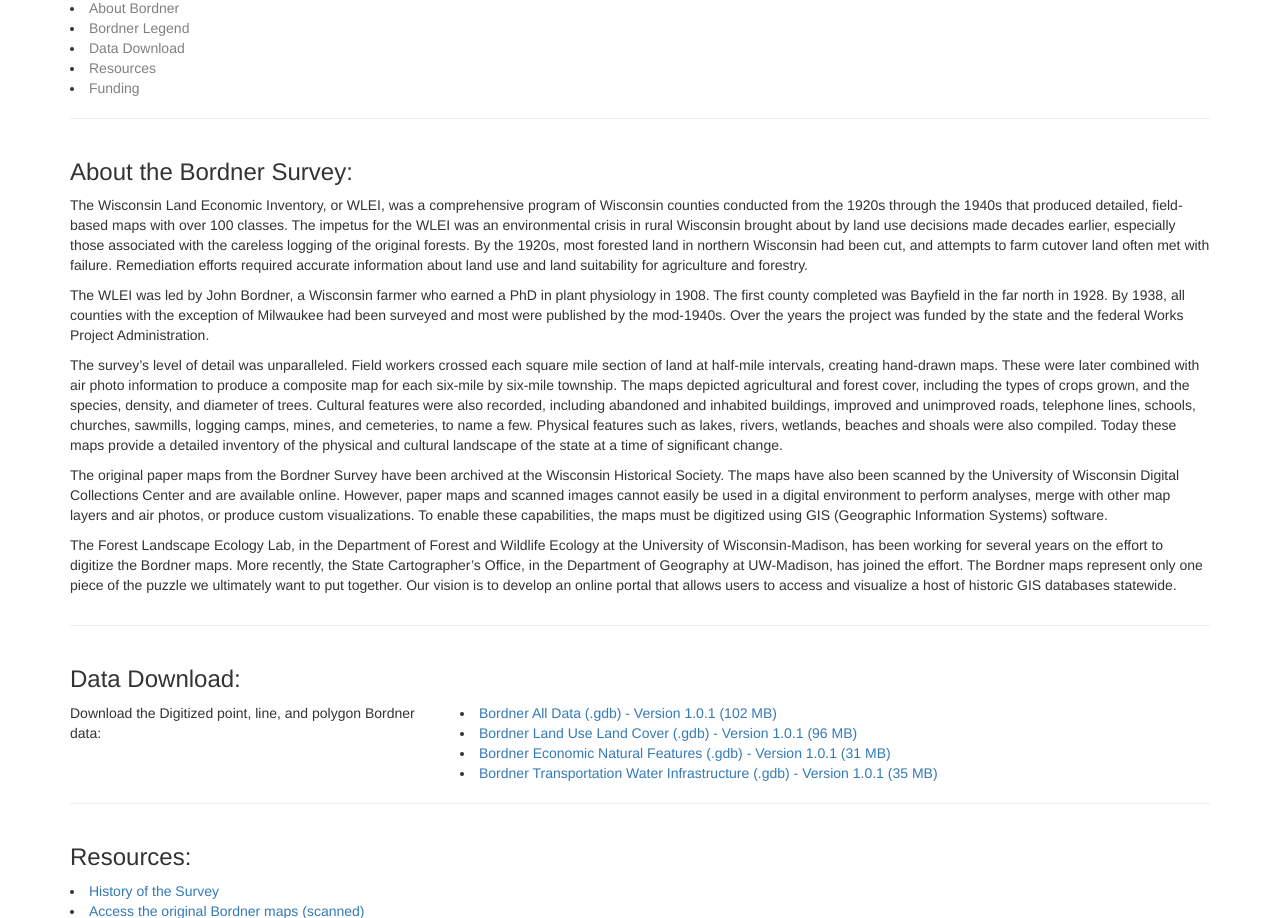
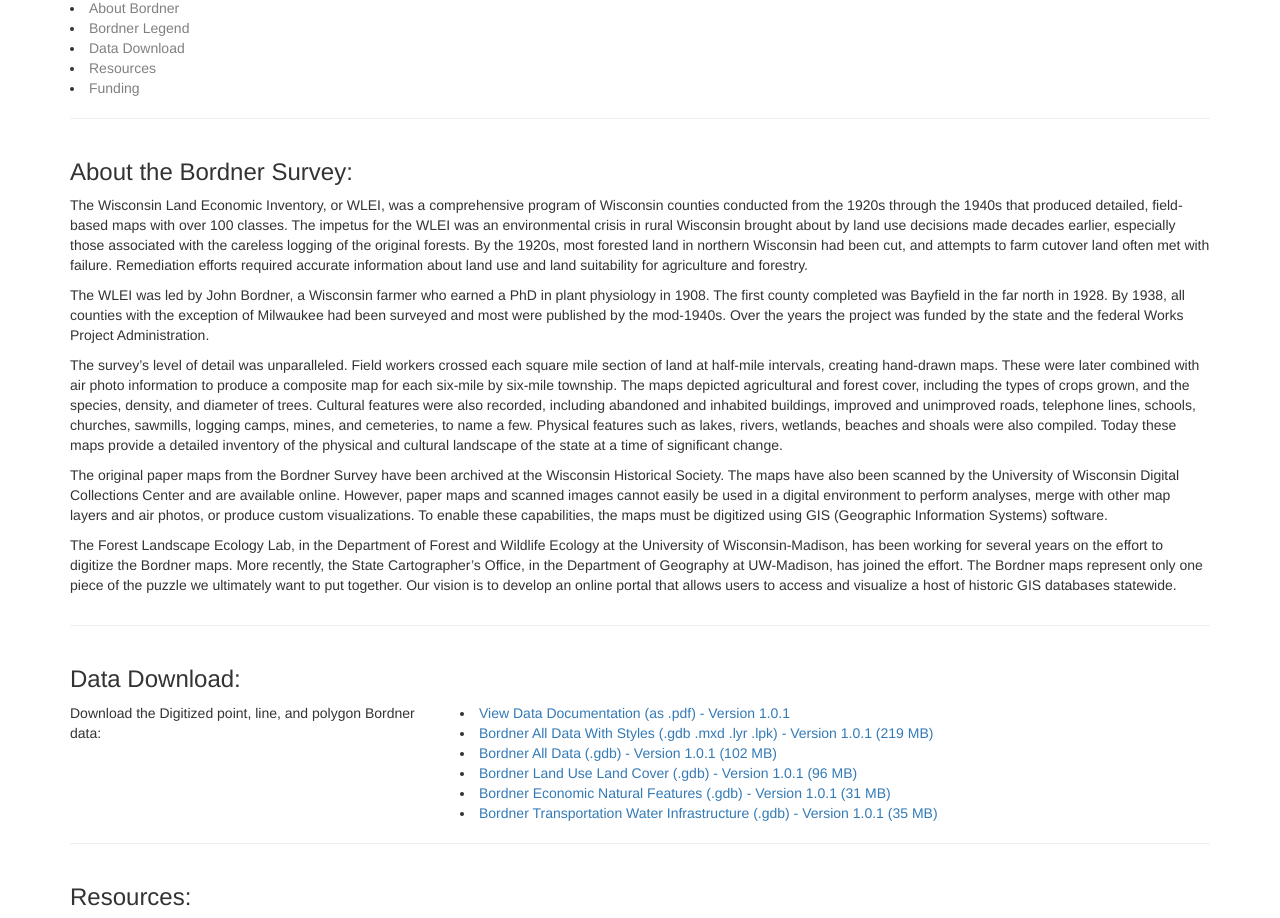
Before and after one commit to WIStCart/BordnerCoastal, a plain HTML site: page about/index.html in a window 1280 px wide. Shown: the part 131-1049 px from the top of the page. Drawn offline with nearby package versions, Linux system fonts and the light colour scheme.

Commit message:
adding new .lyr and .lpg links, referencing the documentation .pdf on the about page

```diff
--- a/about/index.html
+++ b/about/index.html
@@ -188,6 +188,8 @@
         <div class="row">
 			<div class="col-md-4">Download the Digitized point, line, and polygon Bordner data:</div>
 			<div class="col-md-8">
+				<li><a href="Bordner Survey User Guide.pdf" target="_blank" onClick="ga('send','event','BordnerCoastal','BordnerDataDownload','BordnerAllDataDocumentation');">View Data Documentation (as .pdf) - Version 1.0.1</a></li>
+				<li><a href="https://uwmadison.box.com/shared/static/b3m6j0i1ypxcszcldxkojafg6vserdof.zip" target="_blank" onClick="ga('send','event','BordnerCoastal','BordnerDataDownload','BordnerAllDataStyled');">Bordner All Data With Styles (.gdb .mxd .lyr .lpk) - Version 1.0.1 (219 MB)</a></li>
 				<li><a href="https://uwmadison.box.com/shared/static/pxoxehytiw0chdncgrxkpvt2i5ni48qe.zip" target="_blank" onClick="ga('send','event','BordnerCoastal','BordnerDataDownload','BordnerAllData');">Bordner All Data (.gdb) - Version 1.0.1 (102 MB)</a></li>
 				<li><a href="https://uwmadison.box.com/shared/static/yoqbg5jkumr86fchy4hmj2shie40dfm6.zip" target="_blank" onClick="ga('send','event','BordnerCoastal','BordnerDataDownload','BordnerPolygons');">Bordner Land Use Land Cover (.gdb) - Version 1.0.1 (96 MB)</a></li>
 				<li><a href="https://uwmadison.box.com/shared/static/j4wq0u4nis9t67f2lc1ytmr69g0u4lf7.zip" target="_blank" onClick="ga('send','event','BordnerCoastal','BordnerDataDownload','BordnerPoints');">Bordner Economic Natural Features (.gdb) - Version 1.0.1 (31 MB)</a></li>
```
Also changed, not shown: 1 other file.
